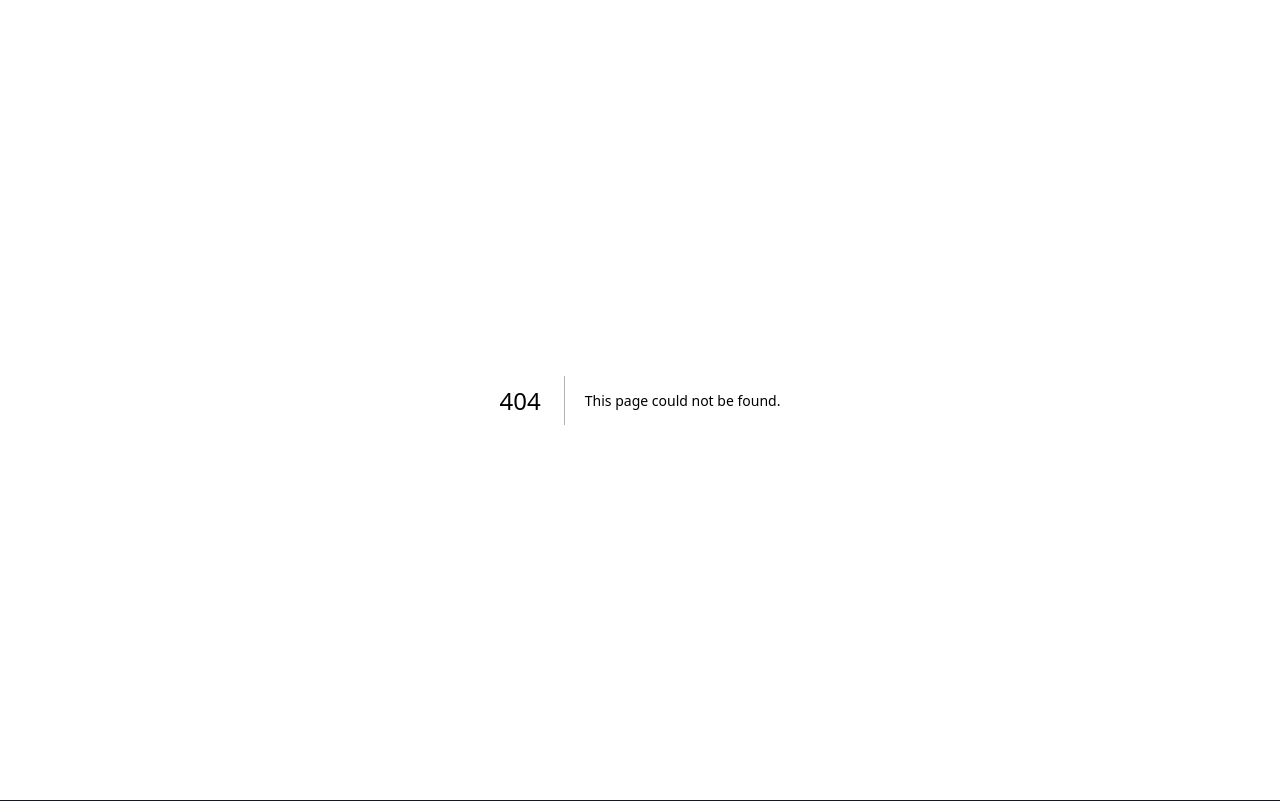
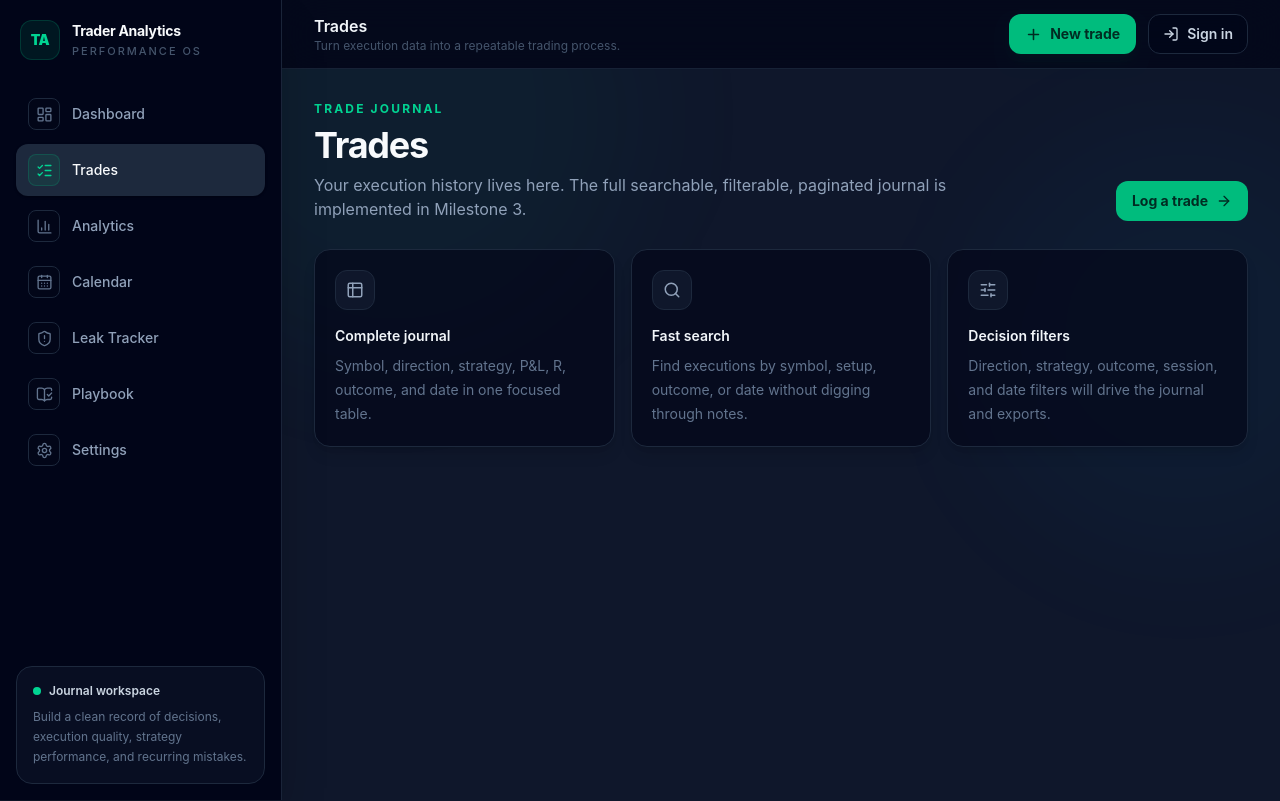
Before and after one commit to eHughs/fizix, a Next.js app: page /trades in a window 1280 px wide. Before the commit this address had no page. Built offline with nearby package versions, Linux system fonts and the light colour scheme; no server answers.

Commit message:
Add trade journal route

```diff
--- /dev/null
+++ b/app/(dashboard)/trades/page.tsx
@@ -0,0 +1,40 @@
+import Link from "next/link";
+import { ArrowRight, Search, SlidersHorizontal, Table2 } from "lucide-react";
+import PageHeader from "@/components/layout/PageHeader";
+
+export default function TradesPage() {
+  return (
+    <div>
+      <PageHeader
+        eyebrow="Trade journal"
+        title="Trades"
+        description="Your execution history lives here. The full searchable, filterable, paginated journal is implemented in Milestone 3."
+        action={
+          <Link
+            href="/trades/new"
+            className="inline-flex h-10 items-center gap-2 rounded-xl bg-emerald-500 px-4 text-sm font-bold text-emerald-950 transition hover:bg-emerald-400"
+          >
+            Log a trade
+            <ArrowRight size={16} />
+          </Link>
+        }
+      />
+
+      <section className="grid gap-4 md:grid-cols-3">
+        {[
+          { icon: Table2, title: "Complete journal", text: "Symbol, direction, strategy, P&L, R, outcome, and date in one focused table." },
+          { icon: Search, title: "Fast search", text: "Find executions by symbol, setup, outcome, or date without digging through notes." },
+          { icon: SlidersHorizontal, title: "Decision filters", text: "Direction, strategy, outcome, session, and date filters will drive the journal and exports." },
+        ].map(({ icon: Icon, title, text }) => (
+          <article key={title} className="rounded-2xl border border-slate-800 bg-slate-950/65 p-5 shadow-lg shadow-black/10">
+            <div className="mb-4 grid h-10 w-10 place-items-center rounded-xl border border-slate-800 bg-slate-900 text-slate-400">
+              <Icon size={18} />
+            </div>
+            <h2 className="text-sm font-semibold text-slate-100">{title}</h2>
+            <p className="mt-2 text-sm leading-6 text-slate-500">{text}</p>
+          </article>
+        ))}
+      </section>
+    </div>
+  );
+}
```
